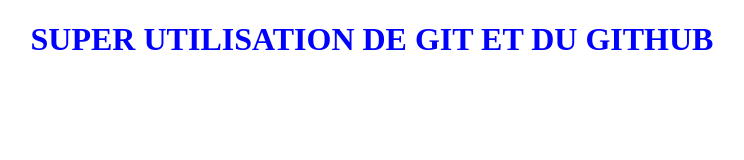
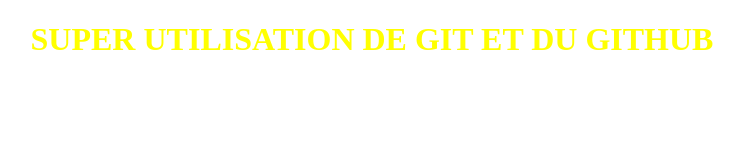
Before and after one commit to guydonald/Openclassroomsprojet, a plain HTML site: page index.html in a window 1280 px wide. Shown: the whole page, without its empty margins (268-1012 px from the left). Drawn offline with Linux system fonts and the light colour scheme.

Commit message:
modification du texte en jaune et changement de la couleur en font en noir

```diff
--- a/styles.css
+++ b/styles.css
@@ -1,4 +1,5 @@
 h1{
-	color: blue;
+	color: yellow;
 	text-align: center;
+	bg-color: #000;
 }
```
